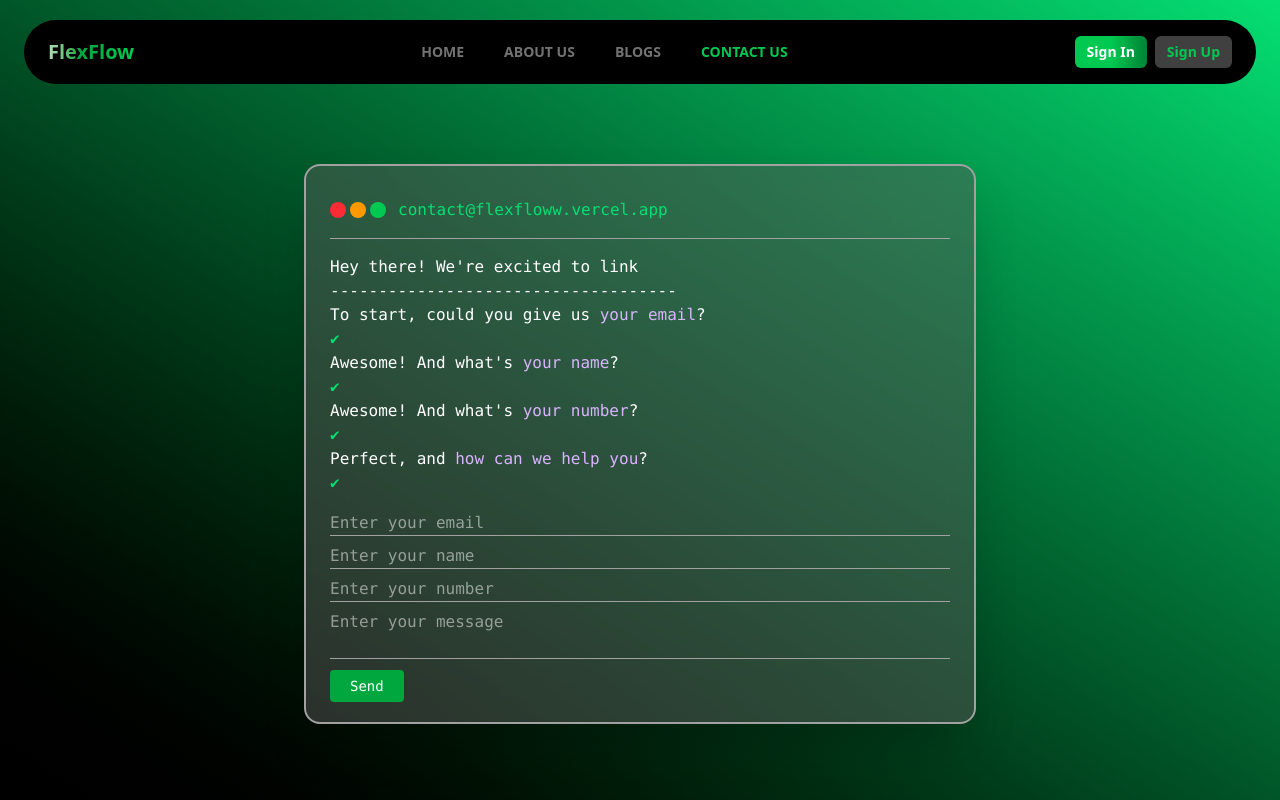
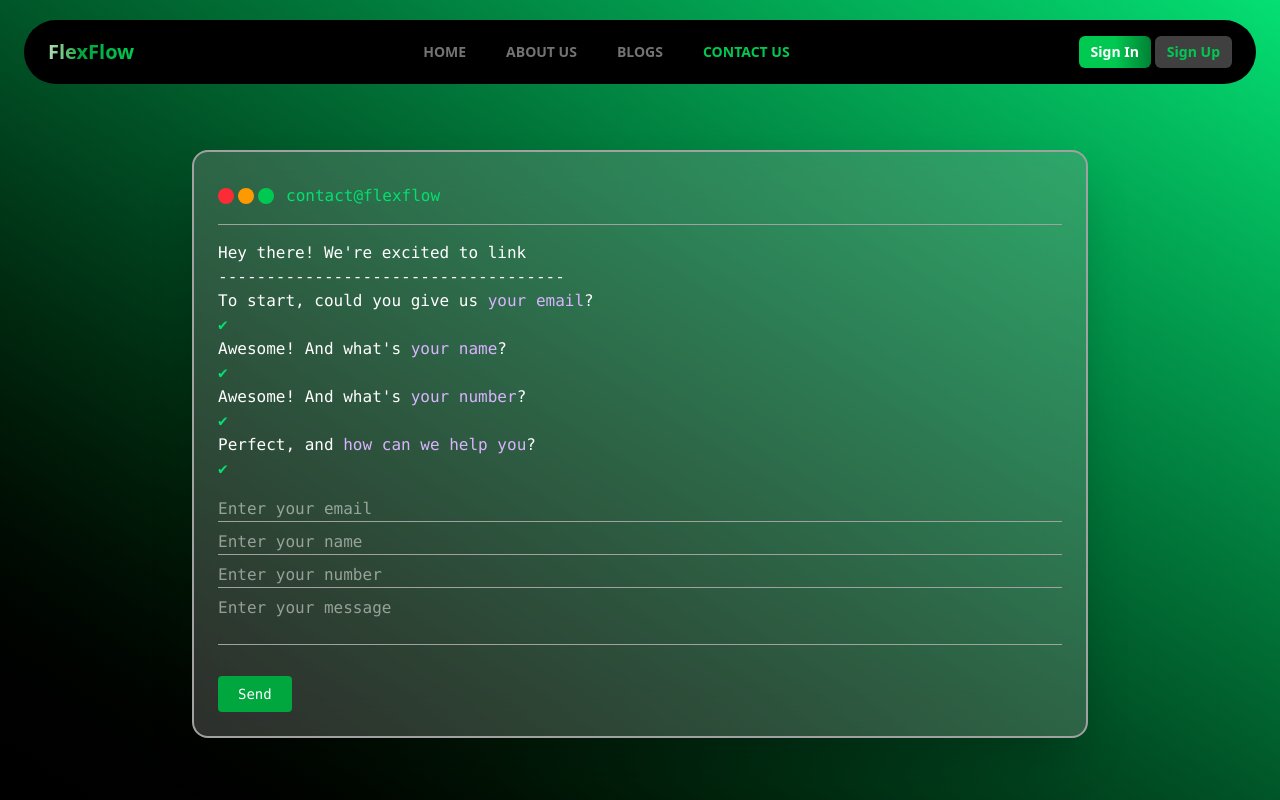
Before and after one commit to lokeshkummar/flexflow, a React (Vite) app: page /contact in a window 1280 px wide. Shown: the top 800 px of the page. Built offline with nearby package versions, Linux system fonts and the light colour scheme; no server answers.

Commit message:
adding form validation using web3forms and add about page

```diff
--- a/package.json
+++ b/package.json
@@ -14,10 +14,11 @@
     "@tailwindcss/vite": "^4.0.6",
     "dotenv": "^16.4.7",
     "lenis": "^1.1.20",
-    "motion": "^12.4.5",
+    "motion": "^12.6.3",
     "react": "^19.0.0",
     "react-dom": "^19.0.0",
     "react-icons": "^5.4.0",
+    "react-intersection-observer": "^9.16.0",
     "react-router": "^7.5.0",
     "react-router-dom": "^7.1.5",
     "tailwindcss": "^4.0.6"
--- a/src/Components/About.jsx
+++ b/src/Components/About.jsx
@@ -1,9 +1,129 @@
-import React from 'react'
+import React, { useEffect } from 'react';
+import { motion, useAnimation } from 'framer-motion';
+import { useInView } from 'react-intersection-observer';
 
 const About = () => {
+  const controlsText = useAnimation();
+  const controlsImages = useAnimation();
+  const [refText, inViewText] = useInView({ threshold: 0.3, triggerOnce: true });
+  const [refImages, inViewImages] = useInView({ threshold: 0.3, triggerOnce: true });
+
+  useEffect(() => {
+    if (inViewText) {
+      controlsText.start({
+        opacity: 1,
+        y: 0,
+        transition: { duration: 0.8, ease: "easeOut" }
+      });
+    }
+    if (inViewImages) {
+      controlsImages.start({
+        opacity: 1,
+        scale: 1,
+        transition: { duration: 0.8, staggerChildren: 0.2 }
+      });
+    }
+  }, [controlsText, controlsImages, inViewText, inViewImages]);
+
+  const textVariants = {
+    hidden: { opacity: 0, y: 50 },
+    visible: { opacity: 1, y: 0 }
+  };
+
+  const imageVariants = {
+    hidden: { opacity: 0, scale: 0.9 },
+    visible: { opacity: 1, scale: 1 }
+  };
+
   return (
-    <div className='relative h-screen w-full flex justify-center items-center text-white font-extrabold text-4xl'>About</div>
-  )
-}
+    <div className="w-full min-h-screen bg-gradient-to-bl from-green-500 to-black px-4 md:px-8 lg:px-16 py-16 relative overflow-hidden">
+      {/* Background Shapes */}
+      <div className="absolute top-0 left-0 w-1/2 h-1/2 bg-green-400 rounded-full opacity-50 blur-3xl transform -translate-x-1/4 -translate-y-1/4"></div>
+      <div className="absolute bottom-0 right-0 w-1/2 h-1/2 bg-black rounded-full opacity-50 blur-3xl transform translate-x-1/4 translate-y-1/4"></div>
 
-export default About
+      <div className="container mx-auto mt-24">
+        <div className="flex flex-col lg:flex-row items-center gap-12">
+          {/* Text Content Side */}
+          <motion.div
+            ref={refText}
+            initial="hidden"
+            animate={controlsText}
+            variants={textVariants}
+            className="lg:w-1/2 space-y-4 z-10"
+          >
+            <h2 className="text-6xl md:text-5xl font-bold font-mono text-white">About Us</h2>
+            <h3 className="text-xl md:text-4xl font-semibold text-white font-mono">
+              A New Way Of Training For Fitness Enthusiasts.
+            </h3>
+
+            <div className="space-y-3 text-white/70 text-sm font-mono">
+              <p>
+                At FlexFlow Gym, we've reimagined what a fitness experience should be, combining cutting-edge equipment with personalized coaching and a supportive community atmosphere.
+              </p>
+
+              <p>
+                Founded in 2020, our mission has been to create a welcoming environment where people of all fitness levels can thrive and achieve their personal goals without intimidation.
+              </p>
+
+              <p>
+                With state-of-the-art facilities and expert trainers dedicated to your progress, we focus on sustainable fitness journeys rather than quick fixes or temporary results.
+              </p>
+            </div>
+          </motion.div>
+
+          {/* Image Gallery Side */}
+          <motion.div
+            ref={refImages}
+            animate={controlsImages}
+            variants={imageVariants}
+            className="lg:w-1/2 grid grid-cols-3 gap-3 h-96 z-10"
+          >
+            <motion.div
+              variants={imageVariants}
+              className="col-span-1 h-full rounded-xl overflow-hidden"
+            >
+              <img
+                src="https://images.pexels.com/photos/20340491/pexels-photo-20340491/free-photo-of-blonde-woman-with-kettlebell-at-gym.jpeg?auto=compress&cs=tinysrgb&w=1260&h=750&dpr=2"
+                alt="Gym equipment"
+                className="w-full h-full object-cover"
+              />
+            </motion.div>
+
+            <motion.div
+              variants={imageVariants}
+              className="col-span-1 h-full space-y-3"
+            >
+              <div className="h-1/3 rounded-xl overflow-hidden">
+                <img
+                  src="https://images.pexels.com/photos/8436767/pexels-photo-8436767.jpeg?auto=compress&cs=tinysrgb&w=1260&h=750&dpr=2"
+                  alt="Group fitness class"
+                  className="w-full h-full object-cover"
+                />
+              </div>
+              <div className="h-2/3 rounded-xl overflow-hidden">
+                <img
+                  src="https://images.pexels.com/photos/6551174/pexels-photo-6551174.jpeg?auto=compress&cs=tinysrgb&w=1260&h=750&dpr=2"
+                  alt="Personal training"
+                  className="w-full h-full object-cover"
+                />
+              </div>
+            </motion.div>
+
+            <motion.div
+              variants={imageVariants}
+              className="col-span-1 h-full rounded-xl overflow-hidden"
+            >
+              <img
+                src="https://images.pexels.com/photos/13106586/pexels-photo-13106586.jpeg?auto=compress&cs=tinysrgb&w=1260&h=750&dpr=2"
+                alt="Gym facilities"
+                className="w-full h-full object-cover"
+              />
+            </motion.div>
+          </motion.div>
+        </div>
+      </div>
+    </div>
+  );
+};
+
+export default About;
--- a/src/Components/Contact.jsx
+++ b/src/Components/Contact.jsx
@@ -1,22 +1,71 @@
 import React, { useState } from "react";
-import { Link } from "react-router";
 
 export default function Contact() {
   const [email, setEmail] = useState("");
   const [name, setName] = useState("");
-  const [number, setNumber] = useState("")
+  const [number, setNumber] = useState("");
   const [description, setDescription] = useState("");
+  const [result, setResult] = useState("");
+  const [submitting, setSubmitting] = useState(false);
+
+  const Access_Key = import.meta.env.VITE_FORM_ACCESS_KEY;
+
+  const handleSubmit = async (event) => {
+    event.preventDefault();
+
+    if (!email || !name || !description) {
+      setResult("Please fill all required fields");
+      return;
+    }
+
+    setSubmitting(true);
+    setResult("Sending....");
+
+    try {
+      const formData = new FormData();
+
+      formData.append("email", email);
+      formData.append("name", name);
+      formData.append("number", number);
+      formData.append("message", description);
+      formData.append("access_key", Access_Key);
+
+      const response = await fetch("https://api.web3forms.com/submit", {
+        method: "POST",
+        body: formData
+      });
+
+      const data = await response.json();
+
+      if (data.success) {
+        setResult("We Successfully Recieved your message..!");
+        setEmail("");
+        setName("");
+        setNumber("");
+        setDescription("");
+      } else {
+        console.log("Error", data);
+        setResult(data.message || "Something went wrong. Please try again.");
+      }
+    } catch (error) {
+      console.error("Submission error:", error);
+      setResult("Failed to submit the form. Please try again.");
+    } finally {
+      setSubmitting(false);
+    }
+  };
 
   return (
-    <div className="min-h-screen pt-32 pb-10 bg-gradient-to-bl from-green-400 to-black flex items-center justify-center">
-      <div className="mx-4 md:mx-0 bg-[#5d5d5d78] backdrop-blur-xl text-white rounded-2xl border-2 border-neutral-400 shadow-2xl w-full max-w-2xl font-mono p-6">
+    <div className="min-h-screen px-2 pt-32 pb-10 bg-gradient-to-bl from-green-400 to-black flex items-center justify-center">
+      <div className="bg-[#9e9e9e49] backdrop-blur-xl text-white rounded-2xl border-2 border-neutral-400 shadow-2xl w-full sm:max-w-4xl font-mono p-6">
         <div className="text-green-400 py-2 flex items-center gap-3">
           <div className="flex gap-1 items-center">
             <span className="h-4 w-4 rounded-full bg-red-500"></span>
             <span className="h-4 w-4 rounded-full bg-amber-500"></span>
             <span className="h-4 w-4 rounded-full bg-green-500"></span>
           </div>
-          contact@flexfloww.vercel.app</div>
+          contact@flexflow
+        </div>
         <hr className="mt-2 mb-4 border-neutral-400" />
         <p>Hey there! We're excited to link</p>
         <p>------------------------------------</p>
@@ -39,45 +88,54 @@ export default function Contact() {
         </p>
         <div className="text-green-400">✔ {description}</div>
 
-        {/* <p className="mt-6 text-sm text-gray-300">
-          Beautiful! Here's what we've got:
-        </p>
-        <p className="text-sm">email: {email}</p>
-        <p className="text-sm">name: {name}</p>
-        <p className="text-sm">number: {number}</p>
-        <p className="text-sm">description: {description}</p> */}
-
-        <form className="mt-4">
+        <form className="mt-4" onSubmit={handleSubmit}>
           <input
             type="email"
+            name="email"
             placeholder="Enter your email"
             className="bg-transparent border-b border-neutral-400 w-full mb-2 outline-none"
             value={email}
             onChange={(e) => setEmail(e.target.value)}
+            required
           />
           <input
             type="text"
+            name="name"
             placeholder="Enter your name"
             className="bg-transparent border-b border-neutral-400 w-full mb-2 outline-none"
             value={name}
             onChange={(e) => setName(e.target.value)}
+            required
           />
-           <input
+          <input
             type="text"
+            name="number"
             placeholder="Enter your number"
             className="bg-transparent border-b border-neutral-400 w-full mb-2 outline-none"
             value={number}
             onChange={(e) => setNumber(e.target.value)}
           />
           <textarea
+            name="message"
             placeholder="Enter your message"
             className="bg-transparent border-b border-neutral-400 w-full mb-2 outline-none resize-none"
             rows="2"
             value={description}
             onChange={(e) => setDescription(e.target.value)}
+            required
           />
+          <button
+            type="submit"
+            disabled={submitting}
+            className="mt-4 px-5 active:scale-90 ease-in-out duration-200 py-2 bg-green-600 text-white text-sm rounded cursor-pointer disabled:bg-green-800 disabled:cursor-not-allowed"
+          >
+            {submitting ? "Sending..." : "Send"}
+          </button>
+
+          {result && (
+            <p className="mt-2 text-center text-sm font-semibold text-green-500">{result}</p>
+          )}
         </form>
-<Link className="px-5 py-2 bg-green-600 text-white text-sm rounded">Send</Link>
       </div>
     </div>
   );
--- a/src/Components/Header.jsx
+++ b/src/Components/Header.jsx
@@ -44,9 +44,9 @@ const Header = () => {
                         </nav>
                     </div>
 
-                    <div className="flex gap-5 items-center sm:pr-5">
+                    <div className="flex gap-1 items-center sm:pr-5">
                         <div className="">
-                            <ul className='flex gap-2 items-center'>
+                            <ul className='flex gap-1 items-center'>
                                 <SignedOut>
                                     <Link to="/sign-in" className="px-3 hover:scale-105 ease-in-out duration-200 py-1.5 rounded-md bg-linear-to-r from-green-500 via-green-500 to-green-700 text-sm font-bold text-white">Sign In</Link>
                                     <Link to="/sign-up" className="px-3 hover:scale-105 ease-in-out duration-200 py-1.5 rounded-md bg-neutral-700 font-bold text-sm text-green-500">Sign Up</Link>
```
Also changed, not shown: 1 other file (tests, documents, lock files or other folders).
